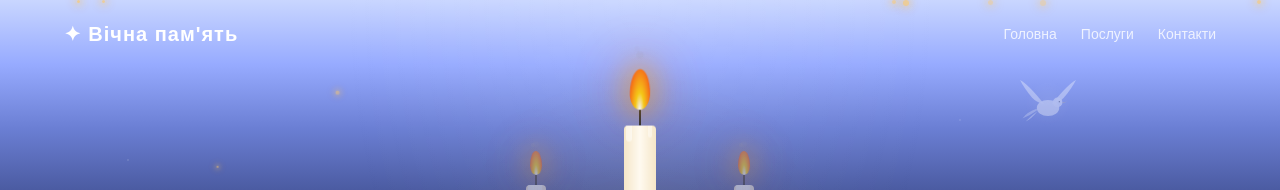
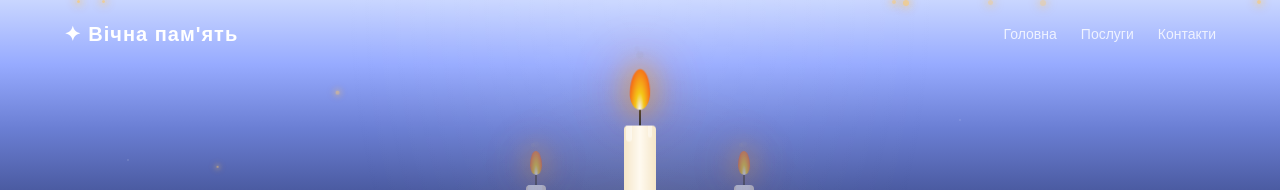
Before and after one commit to shvts69/vichna-pamyat, a Next.js app: page / in a window 1280 px wide. Shown: the top 190 px of the page. Built offline with nearby package versions, Linux system fonts and the light colour scheme.

Commit message:
Прибрано голуба

```diff
--- a/app/components/Dove.tsx
+++ /dev/null
@@ -1,88 +0,0 @@
-"use client";
-
-export default function Dove() {
-  return (
-    <div className="absolute top-16 right-[15%] pointer-events-none animate-float opacity-40 hidden md:block"
-      style={{ animationDuration: "5s" }}
-    >
-      <svg
-        width="80"
-        height="80"
-        viewBox="0 0 100 100"
-        fill="none"
-        xmlns="http://www.w3.org/2000/svg"
-      >
-        {/* Тіло */}
-        <ellipse cx="50" cy="55" rx="14" ry="10" fill="white" opacity="0.9" />
-
-        {/* Голова */}
-        <circle cx="62" cy="48" r="6" fill="white" opacity="0.9" />
-
-        {/* Дзьоб */}
-        <polygon points="68,48 74,47 68,49" fill="#e8c170" opacity="0.8" />
-
-        {/* Око */}
-        <circle cx="64" cy="47" r="1" fill="#333" />
-
-        {/* Ліве крило (верхнє) */}
-        <path
-          d="M 45 50 Q 25 25 15 20 Q 20 30 30 42 Q 35 48 45 50"
-          fill="white"
-          opacity="0.85"
-        >
-          <animateTransform
-            attributeName="transform"
-            type="rotate"
-            values="0 45 50; -8 45 50; 0 45 50"
-            dur="2s"
-            repeatCount="indefinite"
-          />
-        </path>
-
-        {/* Праве крило (верхнє) */}
-        <path
-          d="M 55 50 Q 75 25 85 20 Q 80 30 70 42 Q 65 48 55 50"
-          fill="white"
-          opacity="0.85"
-        >
-          <animateTransform
-            attributeName="transform"
-            type="rotate"
-            values="0 55 50; 8 55 50; 0 55 50"
-            dur="2s"
-            repeatCount="indefinite"
-          />
-        </path>
-
-        {/* Хвіст */}
-        <path
-          d="M 38 58 Q 28 65 22 72 Q 30 68 36 60"
-          fill="white"
-          opacity="0.7"
-        />
-        <path
-          d="M 36 56 Q 24 60 18 68 Q 28 64 36 58"
-          fill="white"
-          opacity="0.6"
-        />
-
-        {/* Світіння навколо */}
-        <circle cx="50" cy="48" r="30" fill="url(#doveGlow)" opacity="0.3">
-          <animate
-            attributeName="opacity"
-            values="0.2;0.4;0.2"
-            dur="3s"
-            repeatCount="indefinite"
-          />
-        </circle>
-
-        <defs>
-          <radialGradient id="doveGlow">
-            <stop offset="0%" stopColor="white" stopOpacity="0.5" />
-            <stop offset="100%" stopColor="white" stopOpacity="0" />
-          </radialGradient>
-        </defs>
-      </svg>
-    </div>
-  );
-}
--- a/app/page.tsx
+++ b/app/page.tsx
@@ -2,7 +2,6 @@ import Link from "next/link";
 import Candle from "./components/Candle";
 import Gallery from "./components/Gallery";
 import Particles from "./components/Particles";
-import Dove from "./components/Dove";
 import ServiceIcon from "./components/ServiceIcon";
 
 const jsonLd = {
@@ -116,8 +115,6 @@ export default function Home() {
         {/* Плаваючі частинки світла */}
         <Particles />
 
-        {/* Голуб — Святий Дух */}
-        <Dove />
 
         {/* Промені світла зверху */}
         <div className="absolute top-0 left-1/2 -translate-x-1/2 w-[600px] h-[500px] pointer-events-none"
```
